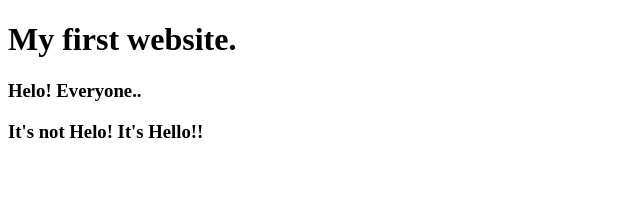
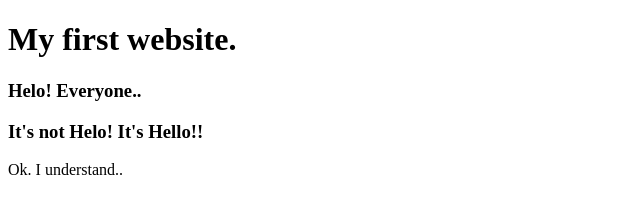
Before and after one commit to alrahim112/my-first-website, a plain HTML site: page index.html in a window 1280 px wide. Shown: the whole page, without its empty margins (0-640 px from the left). Drawn offline with Linux system fonts and the light colour scheme.

Commit message:
realize it

```diff
--- a/index.html
+++ b/index.html
@@ -10,5 +10,6 @@
     <h1>My first website.</h1>
     <h3>Helo! Everyone..</h3>
     <h3>It's not Helo! It's Hello!!</h3>
+    <p>Ok. I understand..</p>
 </body>
 </html>
```
